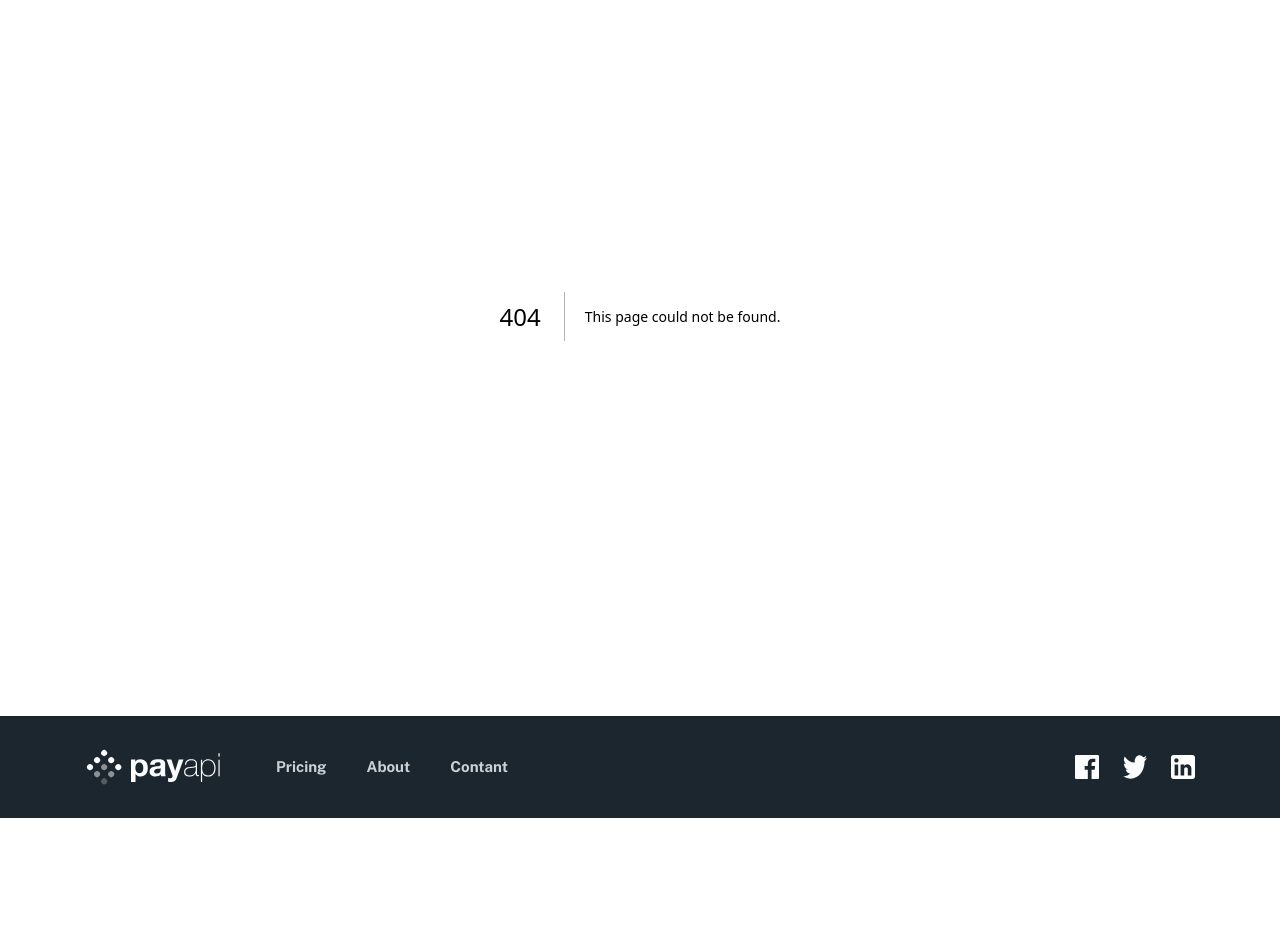
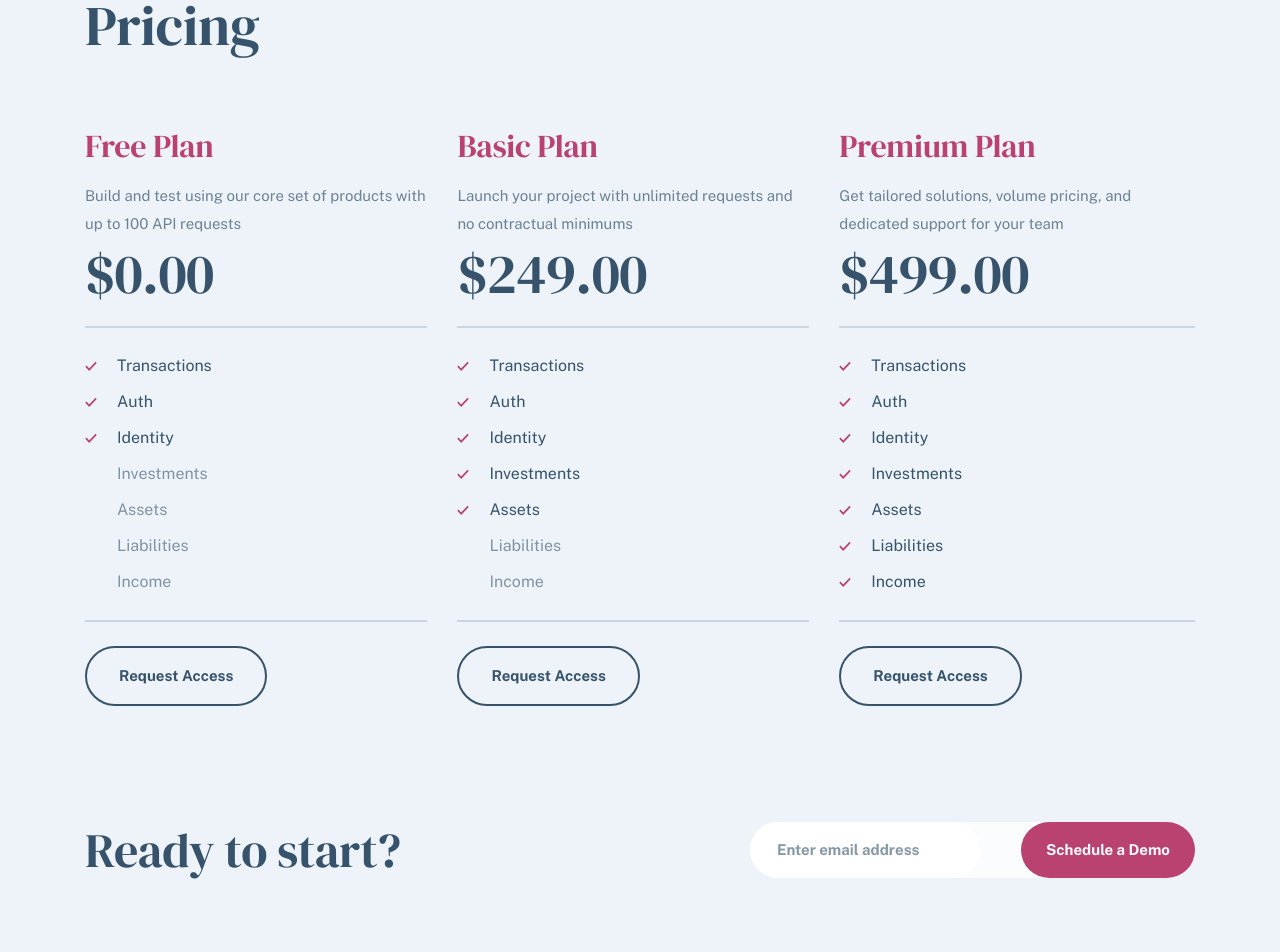
Before and after one commit to wasiqurzaman/payapi-site, a Next.js app: page /pricing in a window 1280 px wide. Before the commit this address had no page. Shown: the part 180-1132 px from the top of the page. Before the commit the page ends 998 px from the top, so only its background shows below. Built offline with nearby package versions, Linux system fonts and the light colour scheme.

Commit message:
Add Pricing page to display pricing information and subscription options

```diff
--- /dev/null
+++ b/app/pricing/page.tsx
@@ -0,0 +1,16 @@
+import PricingCards from "../components/PricingCards";
+import Ready from "../components/Ready";
+
+export default function PricingPage() {
+  return (
+    <div>
+      <section className="pt-[48px] tab:pt-[75px] lg:pt-[82px] pb-[56px]">
+        <div className="max-w-[1110px] mx-auto px-[24px] md:px-[40px] xl:px-0 flex flex-col gap-[48px] tab:gap-[72px] items-center lg:items-start">
+          <h1 className="h3-big tab:h2 lg:h1-sm">Pricing</h1>
+          <PricingCards />
+        </div>
+      </section>
+      <Ready />
+    </div>
+  );
+}
```
